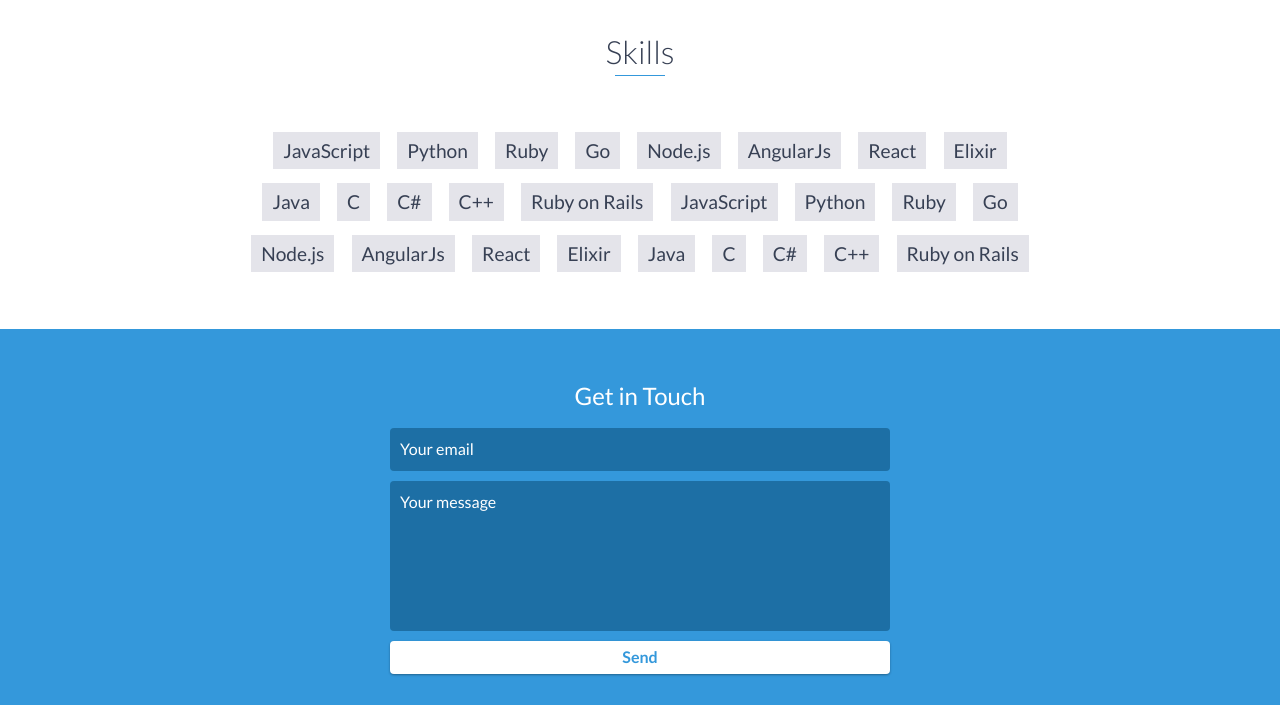
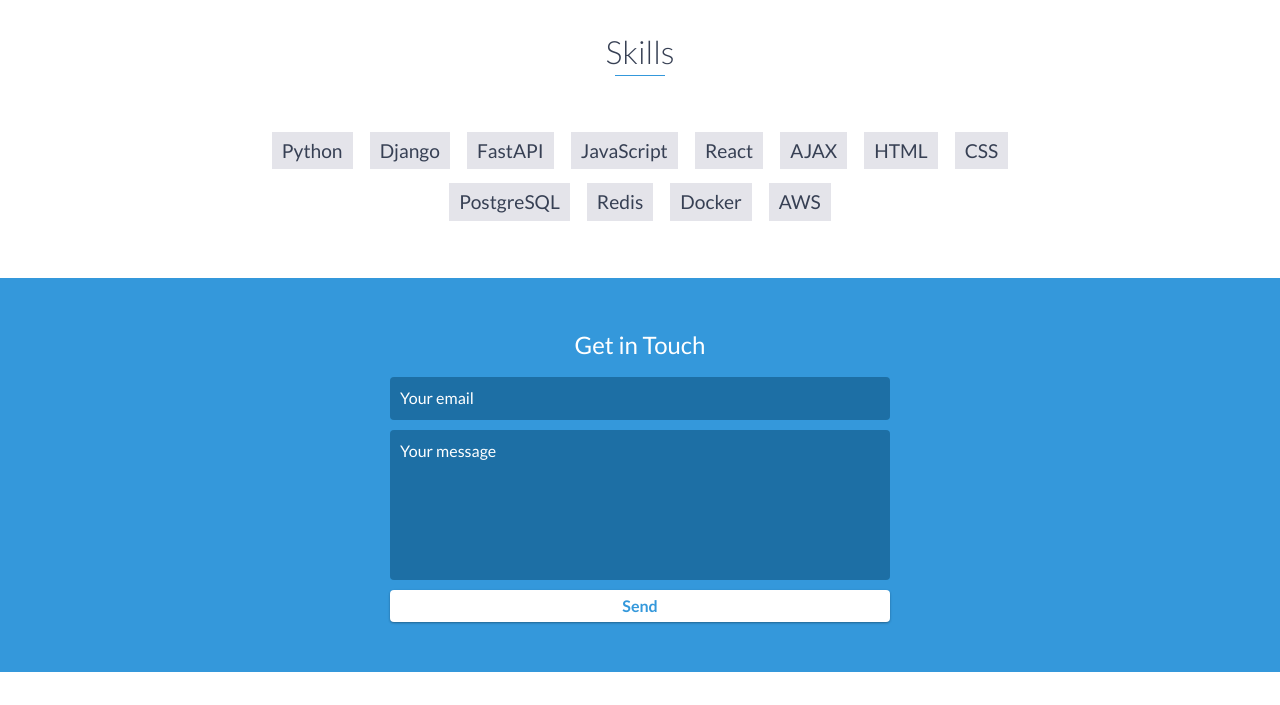
Before and after one commit to barisortac/barisortac.github.io, a website: page index.html in a window 1280 px wide. Shown: the part 3340-4045 px from the top of the page. Drawn offline with nearby package versions, Linux system fonts and the light colour scheme.

Commit message:
update skills

```diff
--- a/index.html
+++ b/index.html
@@ -188,32 +188,18 @@
     <div id="skills">
         <h2 class="heading">Skills</h2>
         <ul>
+            <li>Python</li>
+            <li>Django</li>
+            <li>FastAPI</li>
             <li>JavaScript</li>
-            <li>Python</li>
-            <li>Ruby</li>
-            <li>Go</li>
-            <li>Node.js</li>
-            <li>AngularJs</li>
             <li>React</li>
-            <li>Elixir</li>
-            <li>Java</li>
-            <li>C</li>
-            <li>C#</li>
-            <li>C++</li>
-            <li>Ruby on Rails</li>
-            <li>JavaScript</li>
-            <li>Python</li>
-            <li>Ruby</li>
-            <li>Go</li>
-            <li>Node.js</li>
-            <li>AngularJs</li>
-            <li>React</li>
-            <li>Elixir</li>
-            <li>Java</li>
-            <li>C</li>
-            <li>C#</li>
-            <li>C++</li>
-            <li>Ruby on Rails</li>
+            <li>AJAX</li>
+            <li>HTML</li>
+            <li>CSS</li>
+            <li>PostgreSQL</li>
+            <li>Redis</li>
+            <li>Docker</li>
+            <li>AWS</li>
         </ul>
     </div>
     <!-- End #skills -->
```
